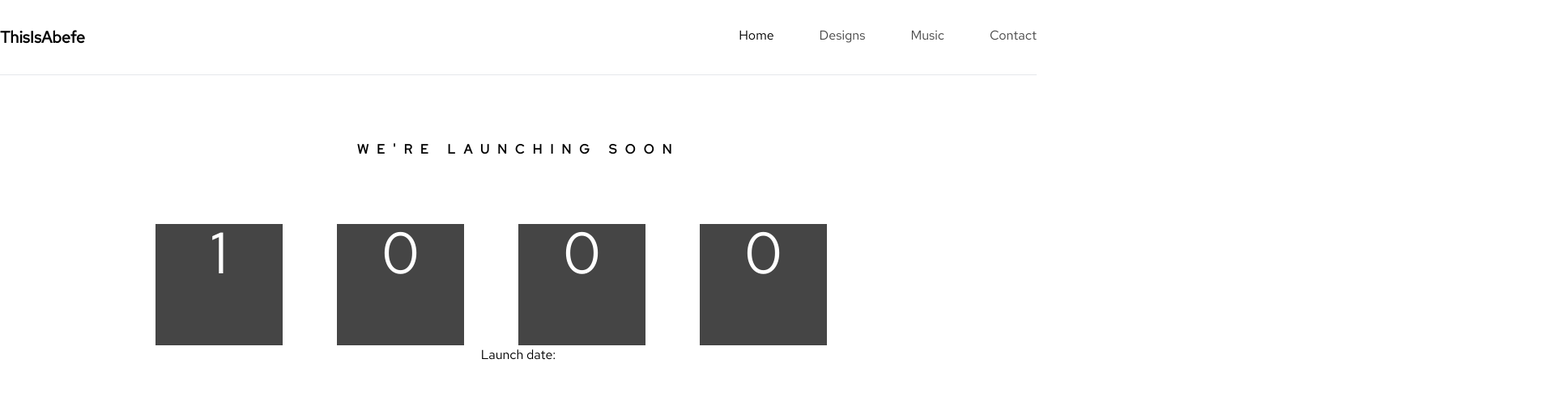
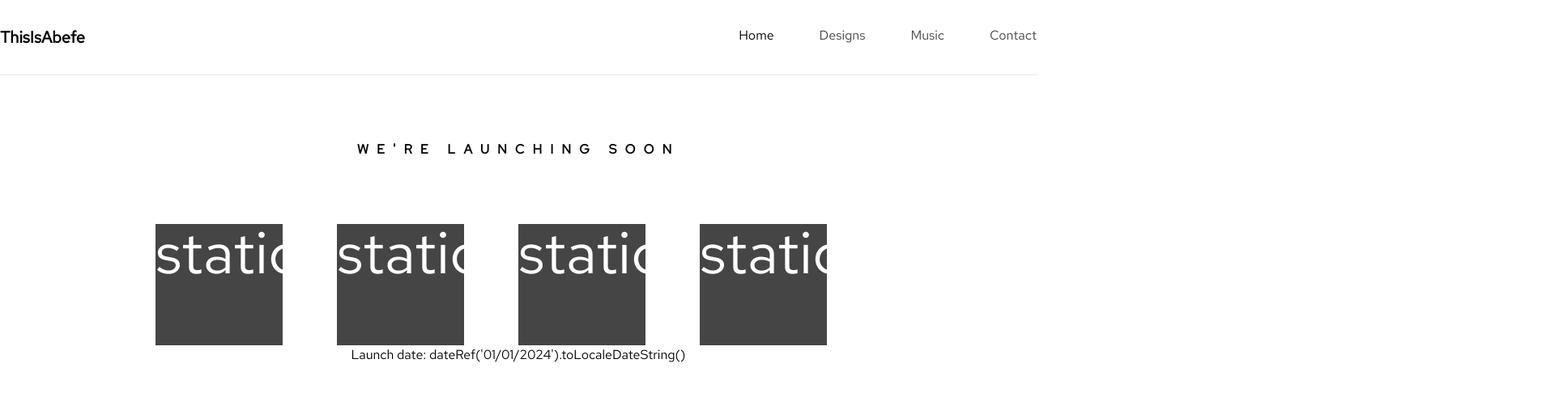
Before and after one commit to monyasau/launch-countdown-timer, a React (Vite) app: page / in a window 1280 px wide. Shown: the top 486 px of the page at 81% size, 1920 px wide, since content can reach past the window. Built offline with nearby package versions, Linux system fonts and the light colour scheme.

Commit message:
update: partially scrubbed former logic, restarting

```diff
--- a/src/components/CountDown.jsx
+++ b/src/components/CountDown.jsx
@@ -1,16 +1,18 @@
 let CountDown = ()=> {
-    let dateRef = (param)=>   new Date(param);
-    let staticDateRefRef = dateRef('01'+"/"+'01'+"/"+'2024')
+    let currentDate = new Date().getTime()
+    let launchDate = new Date('December 31, 2023 23:59:59').getTime()
+    // let dateRef = (param)=>   new Date(param);
+    // let staticDateRefRef = dateRef('01'+"/"+'01'+"/"+'2024')
     let launchTimeInfo = {
-        // staticLaunchDate: "dateRef('01/01/2024').toLocaleDateString()",
-        // day: "staticDateRefRef.getUTCDate()",
-        // hour: "staticDateRefRef.getUTCHours()",
-        // minutes: "staticDateRefRef.getMinutes()",
-        // seconds: "staticDateRefRef.getUTCSeconds()",
-        day: staticDateRefRef.getUTCDate(),
-        hour: staticDateRefRef.getUTCHours(),
-        minutes: staticDateRefRef.getMinutes(),
-        seconds: staticDateRefRef.getUTCSeconds()
+        staticLaunchDate: "dateRef('01/01/2024').toLocaleDateString()",
+        day: "staticDateRefRef.getUTCDate()",
+        hour: "staticDateRefRef.getUTCHours()",
+        minutes: "staticDateRefRef.getMinutes()",
+        seconds: "staticDateRefRef.getUTCSeconds()",
+        // day: staticDateRefRef.getUTCDate(),
+        // hour: staticDateRefRef.getUTCHours(),
+        // minutes: staticDateRefRef.getMinutes(),
+        // seconds: staticDateRefRef.getUTCSeconds()
 
     }
     return (
```
